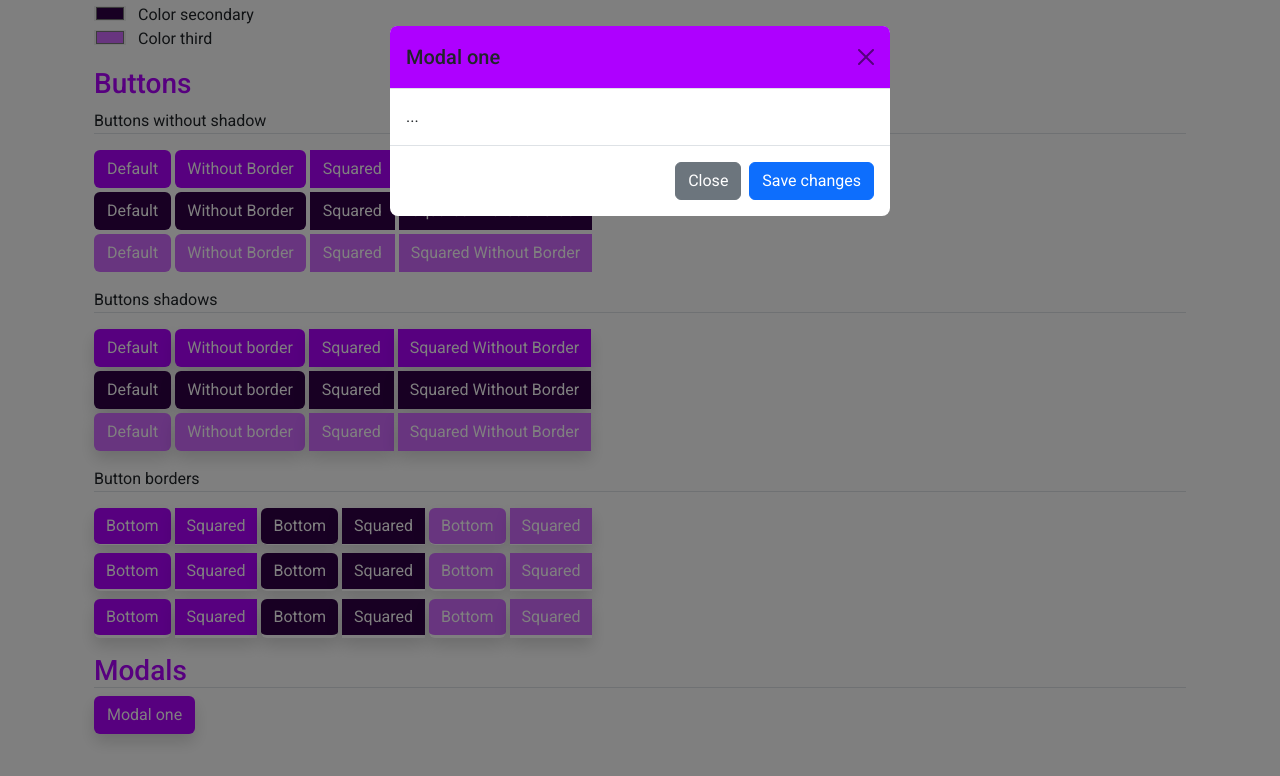
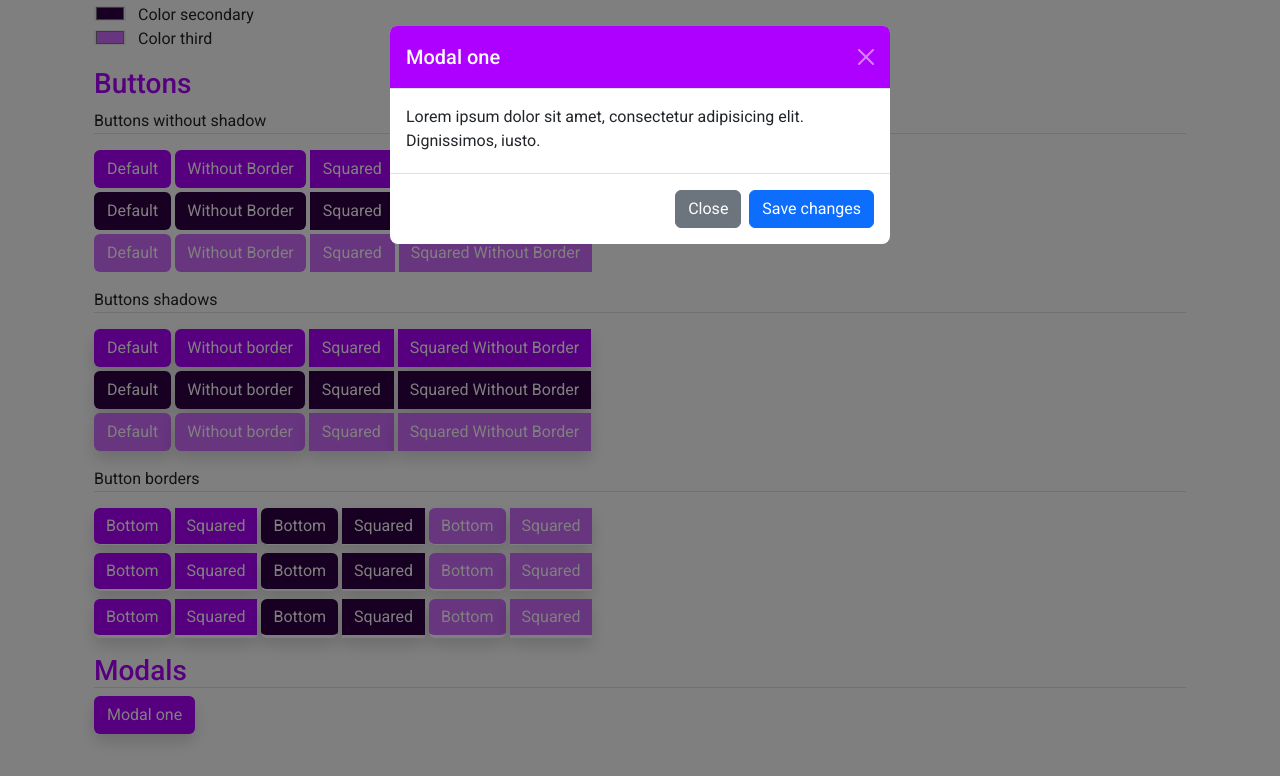
Before and after one commit to klaudiusmiskinis/bootstrap-owncss, a plain HTML site: page index.html in a window 1280 px wide. Both pictures are taken after a click on the button "Modal one". Shown: the part 177-953 px from the top of the page. Drawn offline with Linux system fonts and the light colour scheme.

Commit message:
Creating first modal

```diff
--- a/index.html
+++ b/index.html
@@ -191,19 +191,24 @@
         </button>
       </div>
       <!-- MODAL ONE -->
-      <div class="modal fade" id="modal-one" tabindex="-1" aria-hidden="true">
+      <div class="modal fade bg-blur" id="modal-one" tabindex="-1" aria-hidden="true">
         <div class="modal-dialog">
           <div class="modal-content border-0">
             <div class="modal-header bg-color">
-              <h5 class="modal-title">Modal one</h5>
+              <h5 class="modal-title text-light">Modal one</h5>
               <button
                 type="button"
-                class="btn-close"
+                class="btn-close btn-close-white"
                 data-bs-dismiss="modal"
                 aria-label="Close"
               ></button>
             </div>
-            <div class="modal-body">...</div>
+            <div class="modal-body pb-1">
+              <p class="pb-0">
+                Lorem ipsum dolor sit amet, consectetur adipisicing elit.
+                Dignissimos, iusto.
+              </p>
+            </div>
             <div class="modal-footer">
               <button
                 type="button"
```
